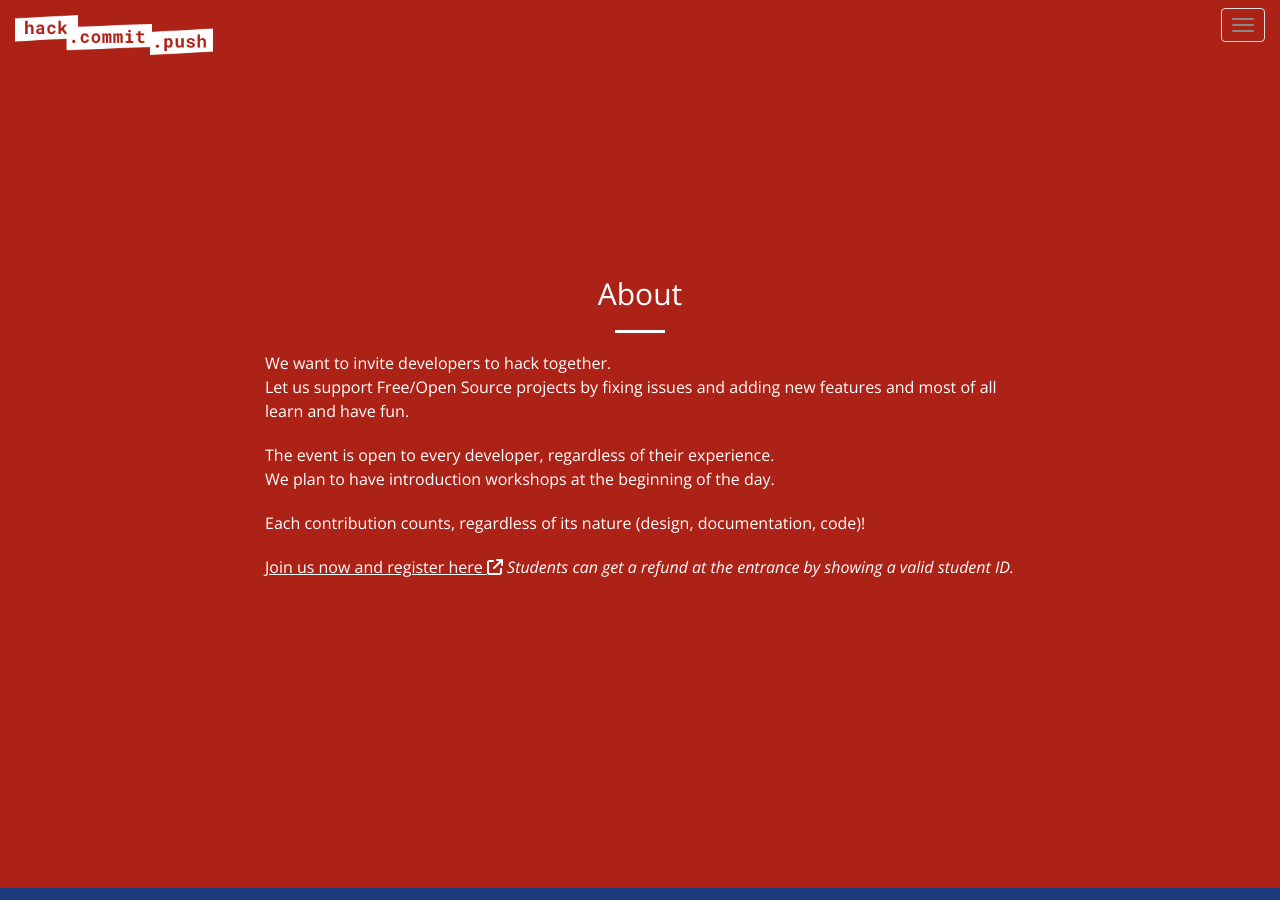
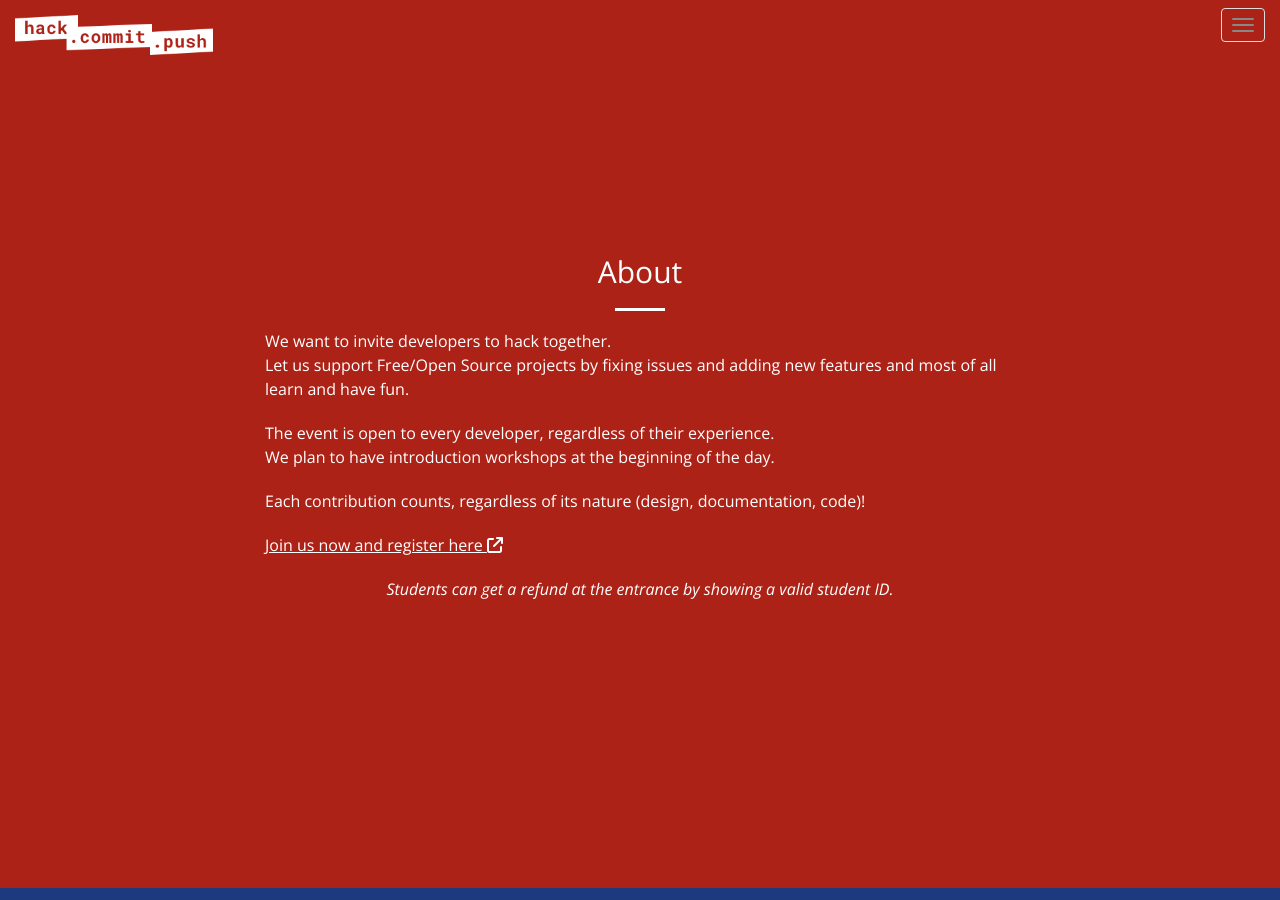
Before and after one commit to hack-commit-push/winterthur2025, a Jekyll site: the page built from index.html, in a window 1280 px wide and 900 px high, scrolled down 912 px. Built offline with Jekyll 4.4.1, drawn with Linux system fonts in a browser that asks for light colours.

```diff
--- a/_includes/about.html
+++ b/_includes/about.html
@@ -23,7 +23,7 @@
                 {% if site.registration_link %}
                     <p class="text-left">
                         <a rel="noopener" target="_blank" href="{{site.registration_link}}">Join us now and register here <i class="fa fa-external-link" aria-hidden="true"></i></a>
-                        <i>Students can get a refund at the entrance by showing a valid student ID.</i>
+                        <p> <i>Students can get a refund at the entrance by showing a valid student ID.</i></p>
                     </p>
                 {% endif %}
             </div>
```
